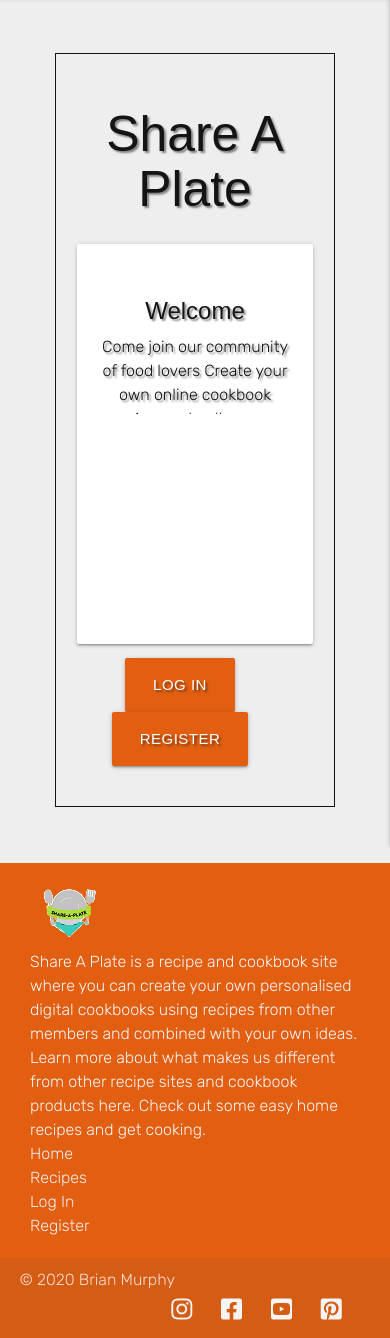
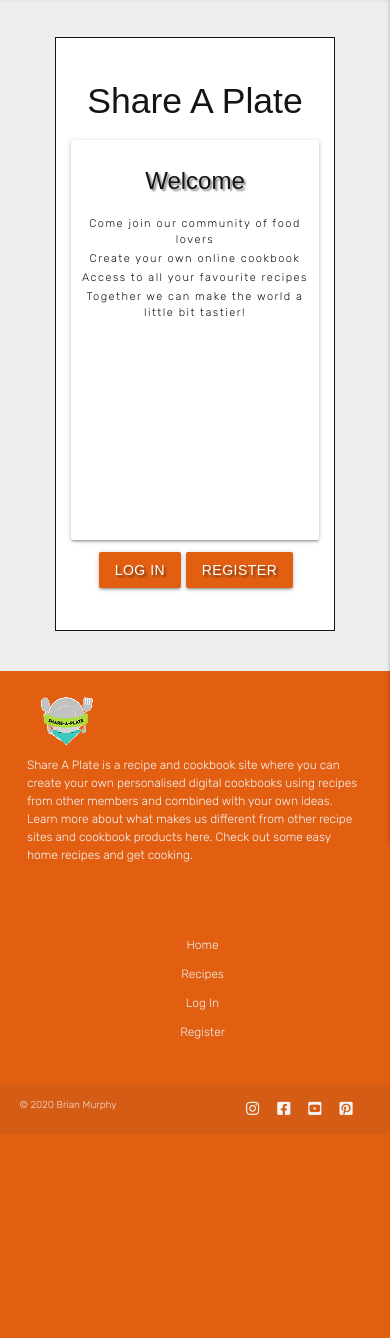
Before and after one commit to brimurphy/share-a-plate, a Flask app: page / in a window 390 px wide. Shown: the part 59-1397 px from the top of the page. After the commit the page ends 1193 px from the top, so only its background shows below. Run offline with Flask 2, Linux system fonts and the light colour scheme; some libraries are stand-ins or nearby versions; some web fonts are replaced.

Commit message:
Update responsive styling on index and base templates

```diff
--- a/static/css/style.css
+++ b/static/css/style.css
@@ -6,10 +6,14 @@
     box-sizing: border-box;
  }
 
-body {
+html {
     font-family: Rubik, sans-serif;
     font-weight: 300;
     font-size: 16px;
+}
+
+body {
+
     color: #141414;
     background-color: rgb(238, 238, 238);
     /* materialize sticky footer style */
@@ -17,6 +21,7 @@ body {
     min-height: 100vh;
     flex-direction: column;
 }
+
  /* materialize sticky footer style */
 main {
     flex: 1 0 auto;
@@ -116,6 +121,10 @@ main {
     margin: 1rem;
 }
 
+.btn:hover, .btn-large:hover, .btn-small:hover {
+    background-color: #3acabb;
+}
+
 .home-screen {
     border: 1px solid #141414;
     margin-top: 4rem;
@@ -138,7 +147,22 @@ main {
 }
 
 li > a.big-text {
-    font-size: 1.2em;
+    font-size: 1.5em;
+}
+
+.welcome-content {
+    padding: 0.8em;
+}
+
+.welcome-text {
+    font-size: 1.1em;
+    letter-spacing: 1.5px;
+    line-height: 1.5;
+    margin: .2em;
+}
+
+.welcome-text:first-of-type {
+    margin-top: 2em;
 }
 
 /* recipe cards */
@@ -190,6 +214,7 @@ li > a.big-text {
 .recipe-key > a,
 .cta-btn > a,
 .cta-btn > button {
+    margin: 2px;
     margin-right: 2em;
 }
 
@@ -204,3 +229,45 @@ li > a.big-text {
     margin-right: 1.2em;
 
 }
+
+.footer-nav {
+    height: 200px;
+    position: relative;
+}
+
+
+.footer-nav ul {
+    font-size: 1.2em;
+    width: 100%;
+    margin: auto;
+    margin-top: 2em;
+    line-height: 2em;
+    position: absolute;
+    top: 50%;
+    -ms-transform: translateY(-50%);
+    transform: translateY(-50%);
+}
+
+@media only screen and (max-width: 600px) {
+    html {
+        font-size: 10px;
+    }
+
+    /* remove float left from materialize style */
+    .row .col.no-float {
+    float: none;
+    }
+
+    .cta-btn > a,
+    .cta-btn > button {
+        margin-right: 0;
+    }
+
+    .footer-nav ul li {
+        margin: 5px;
+    }
+
+    .footer-text {
+        font-size: 1.2em;
+    }
+}
--- a/templates/base.html
+++ b/templates/base.html
@@ -60,7 +60,6 @@
                 {% if session.is_superuser %}
                   <li><a href="{{ url_for('admin_page') }}">Admin Controls</a></li>
                 {% endif %}
-
               <li><a href="{{ url_for('logout') }}">Log Out</a></li>
             {% else %}
               <li><a href="{{ url_for('login') }}">Log In</a></li>
@@ -117,7 +116,7 @@
               <img src="{{ url_for('static', filename='images/logo.png') }}" />
             </a>
 
-            <p class="grey-text text-lighten-4">
+            <p class="grey-text text-lighten-4 footer-text">
               Share A Plate is a recipe and cookbook site where you can create your own
               personalised digital cookbooks using recipes from other members and combined with your own ideas.
               Learn more about what makes us different from other recipe sites and cookbook products here.
@@ -125,8 +124,8 @@
               Check out some easy home recipes and get cooking.
             </p>
           </div>
-          <div class="col l4 offset-l2 s12">
-            <ul>
+          <div class="col l4 offset-l2 s12 footer-nav">
+            <ul class="center-align">
               <li><a class="grey-text text-lighten-3" href="{{ url_for('home') }}">Home</a></li>
               <li><a class="grey-text text-lighten-3" href="{{ url_for('recipes') }}">Recipes</a></li>
               {% if session.user %}
--- a/templates/index.html
+++ b/templates/index.html
@@ -1,35 +1,36 @@
 {% extends "base.html" %}
   {% block content %}
 
-    <section class="row home-screen text-shadow">
+    <section class="row home-screen white">
       <h2 class="center-align header-text">Share A Plate</h2>
-      <div class="col s12">
-        <div class="col m6 hide-on-small-only">
-          <img src="{{ url_for('static', filename='images/hero-image-4.jpg') }}" />
+      <div class="col s12 center-align">
+        <div class="col m12 l6 hide-on-small-only center-align">
+          <img
+            src="{{ url_for('static', filename='images/hero-image-4.jpg') }}"
+            alt="Table full of Food"
+            class="hero-img" />
         </div>
-        <div class="col s12 m6">
-          <div class="card medium">
-            <div class="card-content">
+        <div class="col m12 l6 no-float">
+          <div class="card medium center-align">
+            <div class="welcome-content">
               <h3 class="card-title center-align header-text text-shadow">Welcome</h3>
-              <p class="center-align">
-                Come join our community of food lovers
-                Create your own online cookbook
-                Access to all your favourite recipes
-                Together can make the world a little bit tastier!
-              </p>
+              <p class="center-align welcome-text">Come join our community of food lovers</p>
+              <p class="center-align welcome-text">Create your own online cookbook</p>
+              <p class="center-align welcome-text">Access to all your favourite recipes</p>
+              <p class="center-align welcome-text">Together we can make the world a little bit tastier!</p>
             </div>
           </div>
           {% if session.user %}
             <div class="center-align cta-btn">
               <a href="{{ url_for('logout') }}"
-                class="btn btn-large orange-bg text-shadow btn-font">Log Out</a>
+                class="btn orange-bg text-shadow btn-font">Log Out</a>
             </div>
           {% else %}
             <div class="center-align cta-btn">
               <a href="{{ url_for('login') }}"
-                class="btn btn-large orange-bg text-shadow btn-font">Log In</a>
+                class="btn orange-bg text-shadow btn-font">Log In</a>
               <a href="{{ url_for('register') }}"
-                class="btn btn-large orange-bg text-shadow btn-font">Register</a>
+                class="btn orange-bg text-shadow btn-font">Register</a>
            </div>
           {% endif %}
         </div>
```
